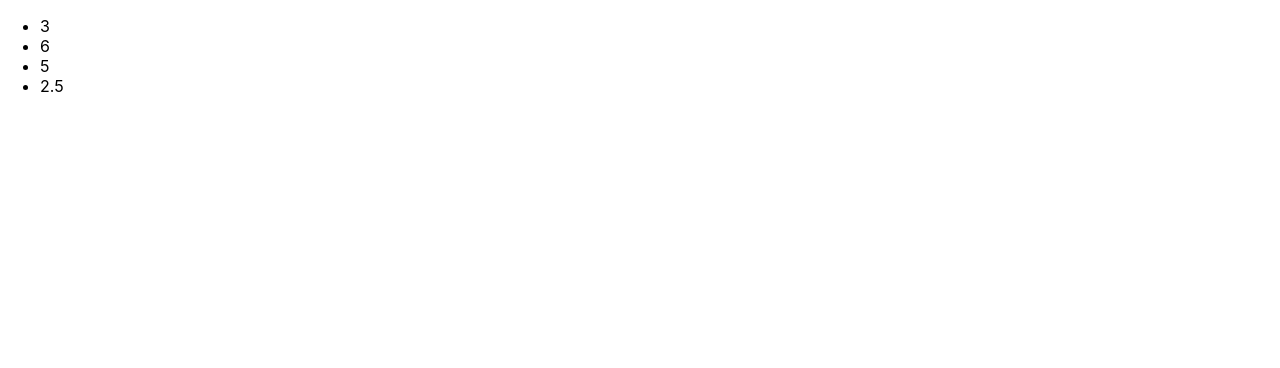
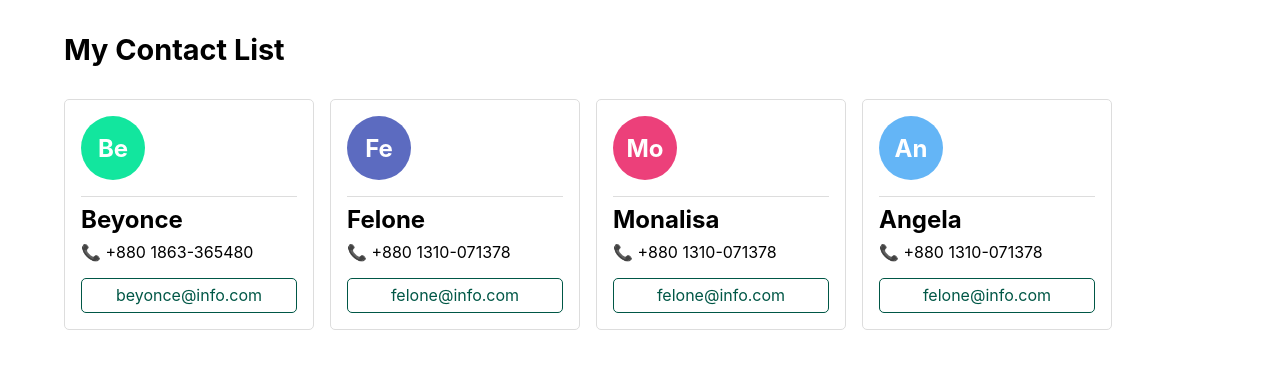
Before and after one commit to au-fahim/react__Angela, a React (Create React App) app: page / in a window 1280 px wide. Shown: the top 368 px of the page. Built offline with nearby package versions, Linux system fonts and the light colour scheme.

Commit message:
Added profile care using 'react props'

```diff
--- /dev/null
+++ b/public/card-style.css
@@ -0,0 +1,68 @@
+* {
+  margin: 0;
+  padding: 0;
+  box-sizing: border-box;
+}
+
+.card-section {
+  width: 90%;
+  margin: 0 auto;
+}
+
+.card-section h1 {
+  font-size: 1.8rem;
+  margin: 2rem auto;
+}
+
+.card {
+  border: 1px solid #ddd;
+  border-radius: 5px;
+  padding: 1rem;
+  min-width: 250px;
+  margin: 0 1rem 1rem 0;
+  float: left;
+}
+
+.img {
+  padding: 1rem;
+  /* background: #12e69e; */
+  /* color: #005746; */
+  color: white;
+  border-radius: 50px;
+  width: 4rem;
+  height: 4rem;
+  display: flex;
+  justify-content: center;
+  align-items: center;
+  margin-bottom: 1rem;
+}
+
+.details {
+  padding-top: 0.5rem;
+  border-top: 1px solid #ddd;
+}
+
+.details h2 {
+  margin-bottom: 0.5rem;
+}
+
+.details a {
+  padding: 0.4rem 0.6rem;
+  text-align: center;
+  background: transparent;
+  border: 1px solid #005746;
+  border-radius: 5px;
+  display: inline-block;
+  align-content: normal;
+  text-decoration: none;
+  color: #005746;
+  margin-top: 1rem;
+  display: flex;
+  justify-content: center;
+  transition: background 0.3s;
+}
+
+.details a:hover {
+  background: #005746;
+  color: white;
+}
--- a/public/index.html
+++ b/public/index.html
@@ -9,35 +9,11 @@
       name="description"
       content="Web site created using create-react-app"
     />
-    <link rel="apple-touch-icon" href="%PUBLIC_URL%/logo192.png" />
-    <!--
-      manifest.json provides metadata used when your web app is installed on a
-      user's mobile device or desktop. See https://developers.google.com/web/fundamentals/web-app-manifest/
-    -->
-    <link rel="manifest" href="%PUBLIC_URL%/manifest.json" />
-    <!--
-      Notice the use of %PUBLIC_URL% in the tags above.
-      It will be replaced with the URL of the `public` folder during the build.
-      Only files inside the `public` folder can be referenced from the HTML.
-
-      Unlike "/favicon.ico" or "favicon.ico", "%PUBLIC_URL%/favicon.ico" will
-      work correctly both with client-side routing and a non-root public URL.
-      Learn how to configure a non-root public URL by running `npm run build`.
-    -->
+    <link rel="stylesheet" href="card-style.css" />
     <title>React App</title>
   </head>
   <body>
     <noscript>You need to enable JavaScript to run this app.</noscript>
     <div id="root"></div>
-    <!--
-      This HTML file is a template.
-      If you open it directly in the browser, you will see an empty page.
-
-      You can add webfonts, meta tags, or analytics to this file.
-      The build step will place the bundled scripts into the <body> tag.
-
-      To begin the development, run `npm start` or `yarn start`.
-      To create a production bundle, use `npm run build` or `yarn build`.
-    -->
   </body>
 </html>
--- a/src/components/app.jsx
+++ b/src/components/app.jsx
@@ -1,33 +1,21 @@
 import React, { Component } from "react";
 import Greeting from "./greeting";
-import {add, multiply, subtract, divide} from "./calculator";
-
+import { Add, Multiply, Subtract, Divide } from "./calculator";
+import Profile from "./card/contact";
 
 class App extends Component {
-
-
   render() {
-
-
     return (
-      <ul>
-        <li>{add(1, 2)}</li>
-        <li>{multiply(2, 3)}</li>
-        <li>{subtract(7, 2)}</li>
-        <li>{divide(5, 2)}</li>
-      </ul>
-    )
+      <section>
+        <Profile />
+      </section>
+    );
   }
 }
 
-
-
-
-      /* <div className="Hello-app">
+/* <div className="Hello-app">
         <h1>👾 Hello React App! <br />{new Date().toLocaleString()}</h1>
       </div> */
-
-
 
 /**
  * There are two Different Ways to Create React Component
@@ -35,5 +23,4 @@ class App extends Component {
  * 2. Functional Component/ Stateless Component/ Dumb Component.
  */
 
-
-export default App
+export default App;
--- a/src/components/calculator.js
+++ /dev/null
@@ -1,17 +0,0 @@
-function add(n1, n2) {
-  return n1 + n2;
-}
-
-function multiply(n1, n2) {
-  return n1 * n2;
-}
-
-function subtract(n1, n2) {
-  return n1 - n2;
-}
-
-function divide(n1, n2) {
-  return n1 / n2;
-}
-
-export { add, multiply, subtract, divide };
--- /dev/null
+++ b/src/components/calculator.jsx
@@ -0,0 +1,19 @@
+import react from "react";
+
+function Add(n1, n2) {
+  return n1 + n2;
+}
+
+function Multiply(n1, n2) {
+  return n1 * n2;
+}
+
+function Subtract(n1, n2) {
+  return n1 - n2;
+}
+
+function Divide(n1, n2) {
+  return n1 / n2;
+}
+
+export { Add, Multiply, Subtract, Divide };
--- /dev/null
+++ b/src/components/card/card.jsx
@@ -0,0 +1,18 @@
+import React from "react";
+
+function Card(props) {
+  return (
+    <div className="card">
+      <div className="img" style={{ background: `${props.bgColor}` }}>
+        <h2>{props.name.substring(0, 2)}</h2>
+      </div>
+      <div className="details">
+        <h2>{props.name}</h2>
+        <p>{props.number}</p>
+        <a href="#">{props.email}</a>
+      </div>
+    </div>
+  );
+}
+
+export default Card;
--- /dev/null
+++ b/src/components/card/contact.jsx
@@ -0,0 +1,40 @@
+import React from "react";
+import Card from "./card";
+
+function Profile() {
+  return (
+    <section className="card-section">
+      <h1>My Contact List</h1>
+      <Card
+        bgColor="#12e69e"
+        pic="Be"
+        name="Beyonce"
+        number="📞 +880 1863-365480"
+        email="beyonce@info.com"
+      />
+      <Card
+        bgColor="#5c6bc0"
+        pic="Fe"
+        name="Felone"
+        number="📞 +880 1310-071378"
+        email="felone@info.com"
+      />
+      <Card
+        bgColor="#ec407a"
+        pic="Mo "
+        name="Monalisa"
+        number="📞 +880 1310-071378"
+        email="felone@info.com"
+      />
+      <Card
+        bgColor="#64b5f6"
+        pic=""
+        name="Angela"
+        number="📞 +880 1310-071378"
+        email="felone@info.com"
+      />
+    </section>
+  );
+}
+
+export default Profile;
```
